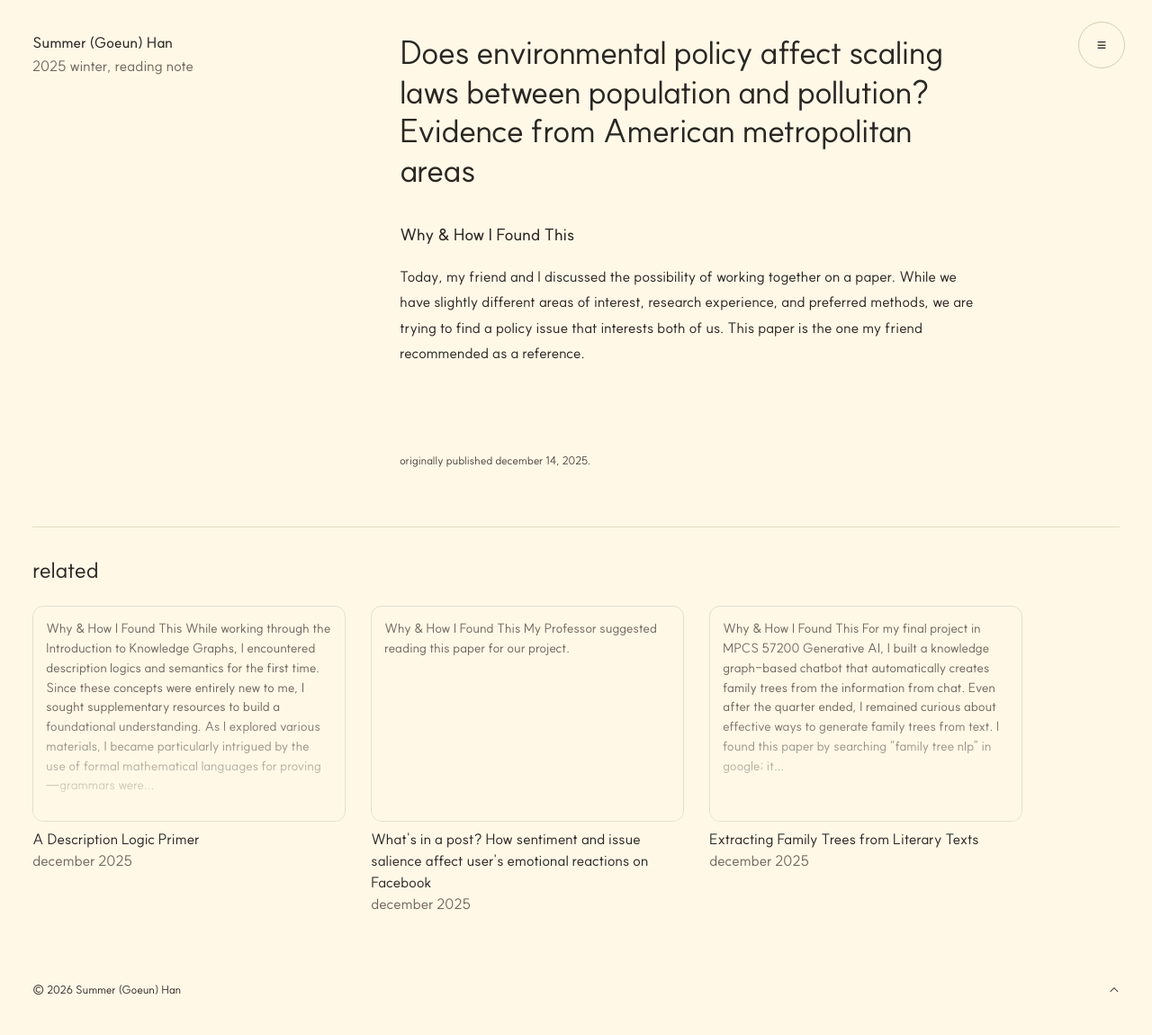
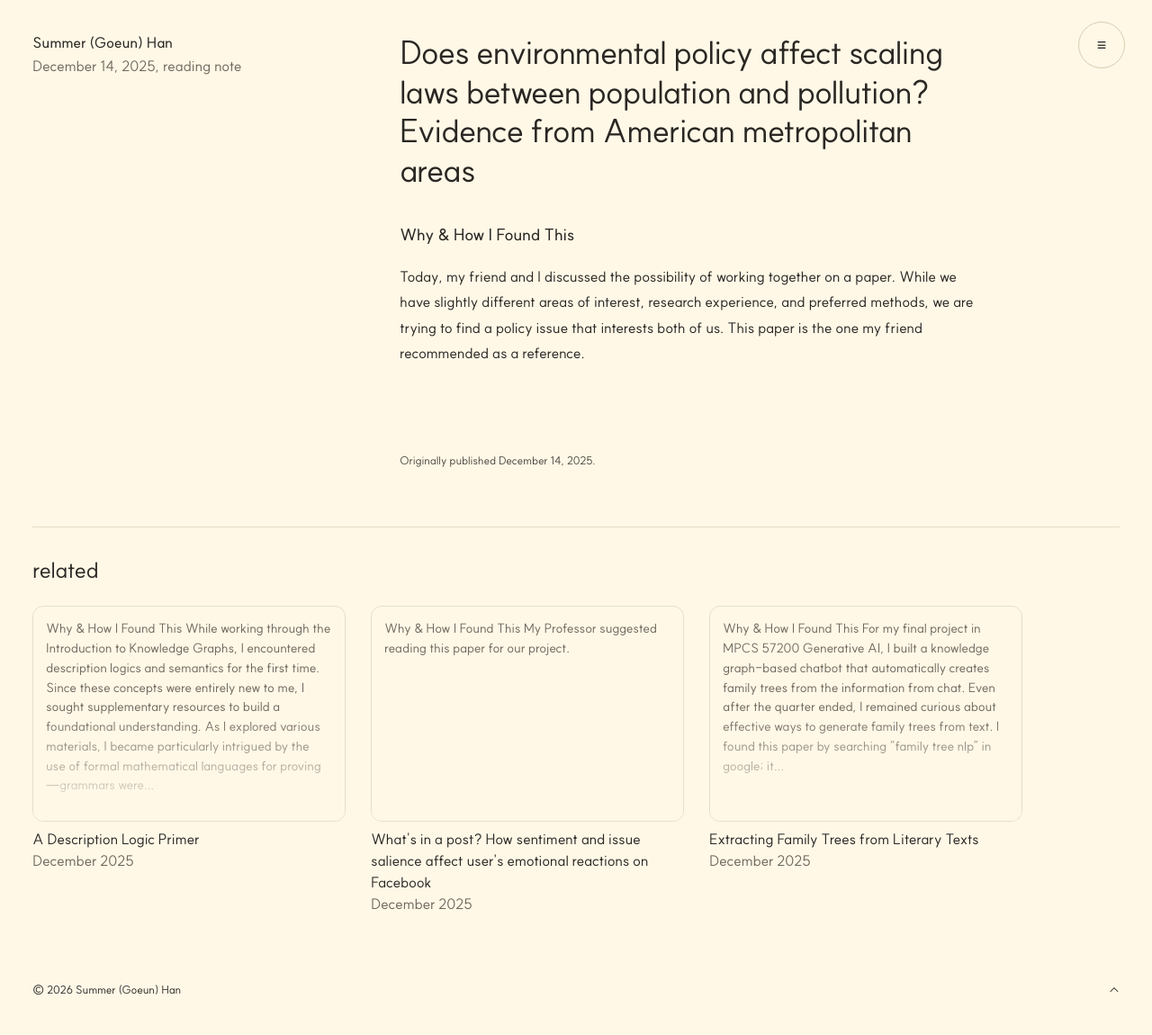
Before and after one commit to hangoeun16/hangoeun16.github.io, a Jekyll site: the page built from _lit_review/2025-12-14-does_environmental_policy_affect_scaling_laws.markdown, in a window 1280 px wide. Shown: the whole page at 90% size. Built offline with Jekyll 4.4.1, drawn with Linux system fonts in a browser that asks for light colours; some web fonts are replaced.

Commit message:
Spell out dates

```diff
--- a/_includes/article.html
+++ b/_includes/article.html
@@ -1,8 +1,3 @@
-{%- assign m = page.date | date: "%-m" | plus: 0 -%}
-{%- if m >= 3 and m <= 5 -%}{%- assign season = "spring" -%}
-{%- elsif m >= 6 and m <= 8 -%}{%- assign season = "summer" -%}
-{%- elsif m >= 9 and m <= 11 -%}{%- assign season = "fall" -%}
-{%- else -%}{%- assign season = "winter" -%}{%- endif -%}
 {%- assign cat = page.categories | first -%}
 <details class="menubtn">
   <summary aria-label="Menu">≡</summary>
@@ -19,7 +14,7 @@
 <div class="post-wrap">
   <aside class="post-side">
     <a class="name" href="{{ '/' | relative_url }}">{{ site.title }}</a>
-    <p class="kind">{{ page.date | date: "%Y" }} {{ season }}, {{ page.kind | default: "note" }}{% if cat %} on {{ cat | replace: "-", " " }}{% endif %}</p>
+    <p class="kind">{{ page.date | date: "%B %-d, %Y" }}, {{ page.kind | default: "note" }}{% if cat %} on {{ cat | replace: "-", " " }}{% endif %}</p>
     {%- assign note = page.note | default: page.subtitle -%}
     {%- if note %}<p class="side-note">{{ note }}</p>{% endif %}
   </aside>
@@ -30,7 +25,7 @@
     <div class="prose">
       {{ content }}
     </div>
-    <p class="colophon">{% if page.colophon %}{{ page.colophon }} {% endif %}{% if page.date %}originally published {{ page.date | date: "%B %-d, %Y" | downcase }}.{% endif %}</p>
+    <p class="colophon">{% if page.colophon %}{{ page.colophon }} {% endif %}{% if page.date %}Originally published {{ page.date | date: "%B %-d, %Y" }}.{% endif %}</p>
   </article>
 </div>
 
--- a/_includes/related.html
+++ b/_includes/related.html
@@ -21,7 +21,7 @@
           <span class="card-text"><span>{{ p.description | default: p.excerpt | strip_html | truncatewords: 60 }}</span></span>
           {%- endif -%}
           <span class="card-title">{{ p.title }}</span>
-          <span class="card-sub">{{ p.date | date: "%B %Y" | downcase }}{% if pcat %}, {{ pcat | replace: "-", " " }}{% endif %}</span>
+          <span class="card-sub">{{ p.date | date: "%B %Y" }}{% if pcat %}, {{ pcat | replace: "-", " " }}{% endif %}</span>
         </a>
       {%- endif -%}
     {%- endfor -%}
--- a/assets/css/site.css
+++ b/assets/css/site.css
@@ -117,6 +117,7 @@ img { max-width: 100%; height: auto; }
   line-height: 1.55;
 }
 .row .yr { color: var(--muted); font-variant-numeric: tabular-nums; }
+.row-month { grid-template-columns: 150px minmax(0, 1fr); }
 .row .t { display: block; }
 .row .d { display: block; font-size: 15px; line-height: 1.5; color: var(--muted); }
 a.row:hover { text-decoration: none; }
@@ -240,6 +241,7 @@ a.row:hover .t { text-decoration: underline; text-underline-offset: 4px; text-de
   .photos img + img { margin-top: 32px; }
   .about { font-size: 17px; }
   .row { grid-template-columns: 72px minmax(0, 1fr); column-gap: 14px; }
+  .row-month { grid-template-columns: minmax(0, 1fr); row-gap: 2px; }
   .post-page { padding: 22px 22px 32px; }
   .menubtn { top: 14px; right: 14px; }
   .post h1 { font-size: 30px; margin-right: 44px; }
```
Also changed, not shown: library.html (+7 -7 lines).
